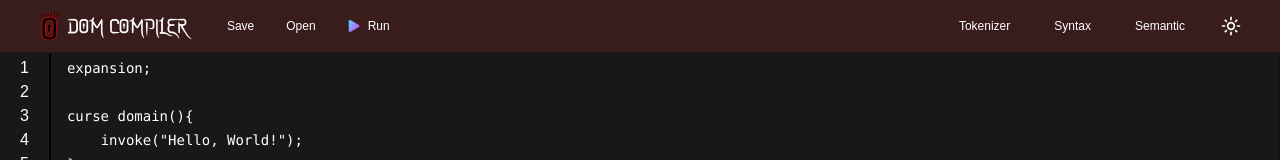
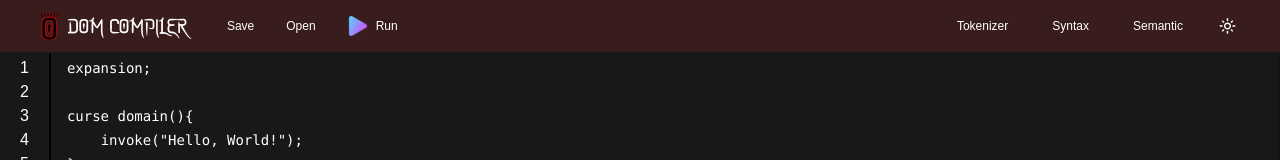
Before and after one commit to IEMDomain04/DOM-IDE, a Next.js app: page / in a window 1280 px wide. Shown: the top 160 px of the page. Built offline with nearby package versions, Linux system fonts and the light colour scheme.

Commit message:
Fixed vercel deployment

```diff
--- a/src/app/components/Topnav.tsx
+++ b/src/app/components/Topnav.tsx
@@ -1,4 +1,5 @@
 import React from 'react';
+import Image from 'next/image';
 
 interface TopnavProps {
   onRunClick: () => void;
@@ -111,7 +112,7 @@ export default function Topnav({ onRunClick, onTokenizerClick, onSyntaxClick, on
       <div className={`flex justify-between px-10 py-3 ${isDarkMode ? 'bg-dark-foreground' : 'bg-light-foreground'}`}>
         {/* Logo and Title of Compiler */}
         <div className="flex gap-x-2 items-center">
-          <img src="/dom-icon.svg" width={20} height={20} alt="Dom icon" />
+          <Image src="/dom-icon.svg" width={20} height={20} alt="Dom icon" />
           <h1 className='text-xl font-jujutsu pr-5'>DOM COMPILER</h1>
 
           {/* Saves and runs */}
@@ -123,7 +124,7 @@ export default function Topnav({ onRunClick, onTokenizerClick, onSyntaxClick, on
           ))}
           <div className="flex items-center w-auto gap-x-2 px-3 py-1 rounded cursor-pointer duration-100 hover:bg-purple-500/50 hover:scale-110 active:bg-violet-950"
             onClick={onRunClick}>
-            <img className='h-auto w-3' src={`/run-icon.svg`} alt="Run img" />
+            <Image src="/run-icon.svg" width={20} height={10} alt="Run img" />
             <h1 className='text-xs'>Run</h1>
           </div>
         </div>
@@ -136,9 +137,11 @@ export default function Topnav({ onRunClick, onTokenizerClick, onSyntaxClick, on
               <h1 className='text-xs'>{compilerButtons.name}</h1>
             </div>
           ))}
-          <img
+          <Image
             className='px-1 py-1 rounded cursor-pointer hover:bg-purple-500/50 hover:scale-110 active:bg-violet-950'
             src={isDarkMode ? "/lightmode-icon.svg" : "/darkmode-icon.svg"}
+            width={25}
+            height={10}
             alt="light-dark icon"
             onClick={toggleDarkMode}
           />
--- a/src/app/semantic/semantic.tsx
+++ b/src/app/semantic/semantic.tsx
@@ -13,7 +13,7 @@ export const handleSemanticClick = async (
           const response = await axios.post(url, { text });
         console.log('Response from /api/semantic:', response.data); // Add logging
         const { semantic_result, ast } = response.data;
-        if (semantic_result) {
+        if (semantic_result || ast ) {
           setTerminalOutput(semantic_result);
         } else {
             setTerminalOutput("No result returned...");
```
